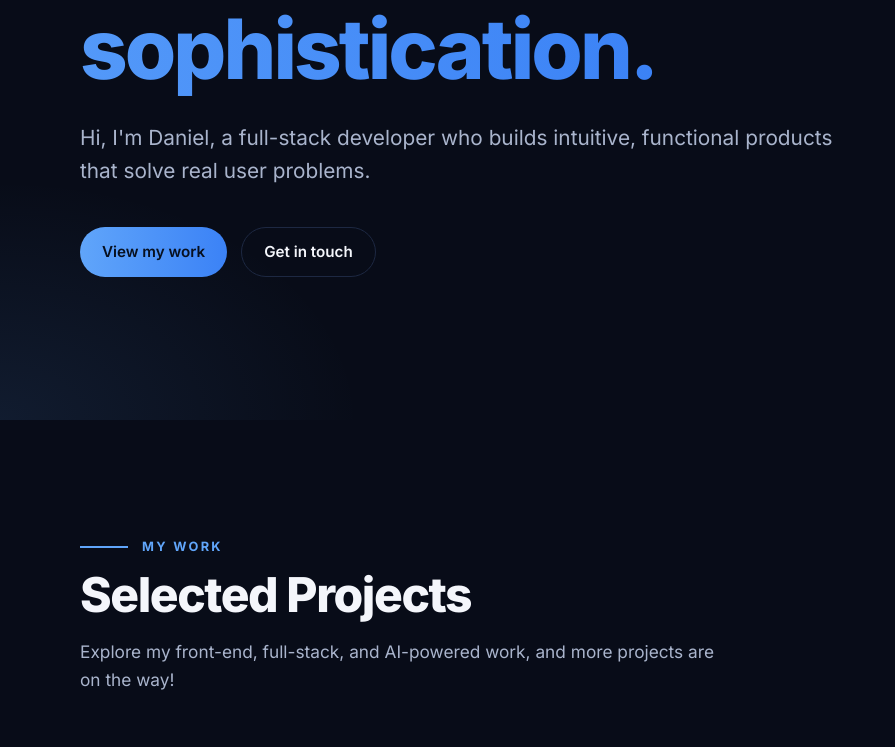
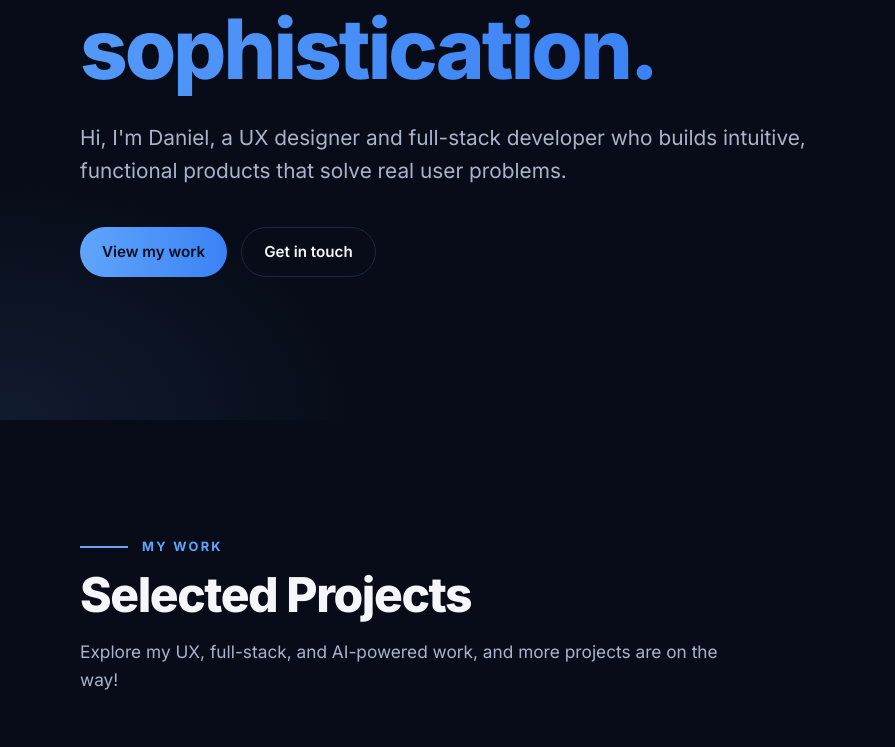
Before and after one commit to daniel7long/daniel-portfolio, a React (Vite) app: page / in a window 1280 px wide. Shown: the part 380-1127 px from the top of the page, without its empty margins (0-895 px from the left). Built offline with nearby package versions, Linux system fonts and the light colour scheme; no server answers.

Commit message:
Update hero text

```diff
--- a/src/data/site.js
+++ b/src/data/site.js
@@ -17,7 +17,7 @@ export const site = {
     taglineStart: "Simplicity is the",
     taglineHighlight: "ultimate sophistication.",
     subline:
-      "Hi, I'm Daniel, a full-stack developer who builds intuitive, functional products that solve real user problems.",
+      "Hi, I'm Daniel, a UX designer and full-stack developer who builds intuitive, functional products that solve real user problems.",
     primaryCta: { label: "View my work", href: "#work" },
     secondaryCta: { label: "Get in touch", href: "#contact" },
   },
@@ -25,7 +25,7 @@ export const site = {
     eyebrow: "My Work",
     title: "Selected Projects",
     intro:
-      "Explore my front-end, full-stack, and AI-powered work, and more projects are on the way!",
+      "Explore my UX, full-stack, and AI-powered work, and more projects are on the way!",
   },
   contact: {
     title: "Get in touch",
```
